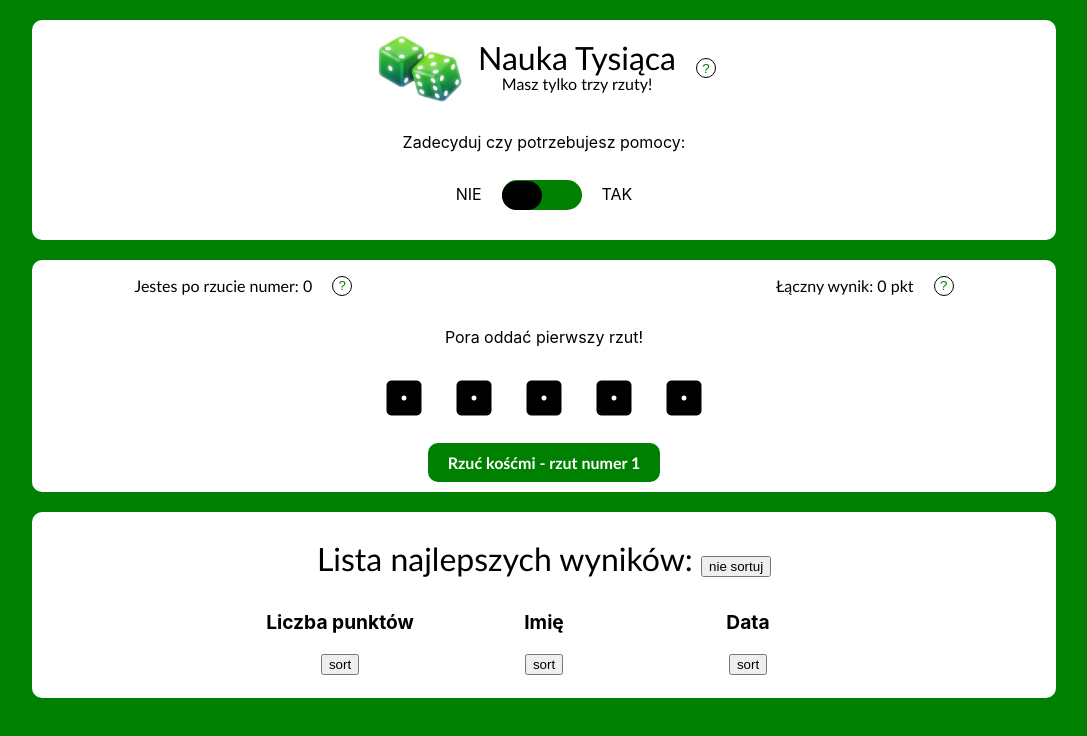
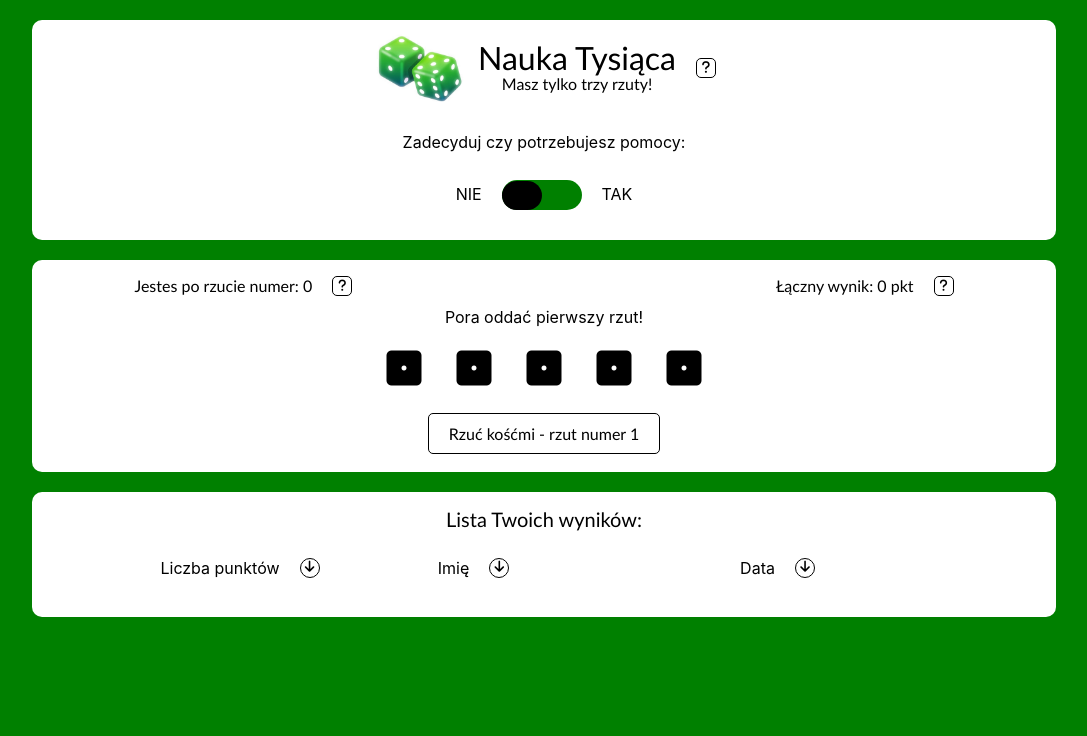
Before and after one commit to SosiKrolWalbrzycha/1000, a React (Create React App) app: page / in a window 1280 px wide. Shown: the top 736 px of the page, without its empty margins (96-1183 px from the left). Built offline with nearby package versions, Linux system fonts and the light colour scheme.

Commit message:
Stylowanie

```diff
--- a/src/App.js
+++ b/src/App.js
@@ -5,6 +5,7 @@ import Content from './content.jsx'
 import Footer from './footer.jsx'
 import Scoreadd from './scoreadd.jsx'
 import Scoreboard from './scoreboard.jsx'
+import { current } from '@reduxjs/toolkit'
 export const DiceContext = React.createContext()
 
 function App() {
@@ -37,7 +38,7 @@ function App() {
 		[0, 0, 0, 0, 0],
 	])
 
-	const [scoreboard, setScoreboard] = useState([])
+	const [scoreboard, setScoreboard] = useState(JSON.parse(localStorage.getItem('1000score')) || [])
 
 	const [support, setSupport] = useState(0)
 
@@ -60,11 +61,24 @@ function App() {
 
 	const adToScoreboard = event => {
 		event.preventDefault();
-		console.log('dodajemy wynik');
+		let scoreInStorage = JSON.parse(localStorage.getItem('1000score')) || [];
+
+
+
+		const currentDate = Date.now();
 		const newScoreBoard = [...scoreboard]
-		newScoreBoard.push([scoreNumber.reduce((accumulator, currentValue) => {
+		const scoreToAd = scoreNumber.reduce((accumulator, currentValue) => {
 			return accumulator + currentValue
-		}, 0), name, 243552844000])
+		}, 0);
+
+		newScoreBoard.push([scoreToAd, name, currentDate])
+		console.log(scoreInStorage);
+
+
+		scoreInStorage.push([scoreToAd, name, currentDate])
+		localStorage.setItem('1000score', JSON.stringify(scoreInStorage) );
+
+
 		setScoreAddVisible(false)
 		setScoreboard(newScoreBoard)
 		resetState()
--- a/src/content.jsx
+++ b/src/content.jsx
@@ -27,8 +27,8 @@ const Content = props => {
 		handleButtonAll,
 		setScoreNumber,
 		resetState,
-		adToScoreboard, showAddScore
-
+		adToScoreboard,
+		showAddScore,
 	} = useContext(DiceContext)
 
 	const markSingleDice = e => {
@@ -142,7 +142,8 @@ const Content = props => {
 
 				checkTheSame(newSupportTeacher[throwNumber])
 			}
-	}}, [cubeScore])
+		}
+	}, [cubeScore])
 
 	const isEqualArray = (a, b) => a.length === b.length && a.every((value, index) => value === b[index])
 
@@ -160,8 +161,6 @@ const Content = props => {
 		message = 'Teraz możesz oddać rzut niezaznaczonymi kośćmi'
 	}
 
-
-
 	return (
 		<div className='diceScore'>
 			<div className='firstLine'>
@@ -172,7 +171,7 @@ const Content = props => {
 						data-tooltip-id='second-tooltip'
 						data-tooltip-html='<div><h3>Numer rzutu</h3><p>Obok widzisz numer rzutu który właśnie wykonałeś. Jesli jesteś po rzucie 0 to aplikacja oczekuje na Twój pierwszy rzut. Pamiętaj masz maksymalnie trzy rzuty.</p></div '
 						data-tooltip-variant='success'>
-						?
+						<i className='fa-solid fa-question'></i>
 					</button>
 					<Tooltip id='second-tooltip' place='bottom-start' className='supportWindow' events={['hover']} />
 				</div>
@@ -189,7 +188,7 @@ const Content = props => {
 						data-tooltip-id='third-tooltip'
 						data-tooltip-html='<div><h3>Łączny wynik</h3><p>Obok widzisz łaczną liczbę punktów, które udało Ci się zgromadzić na zaznaczonych kościach. Aplikacja automatycznie sumuje wyniki wszytskich trzech wykonanych rzutów. Pamiętaj, że wyniki potrójne i większe (poczwórne,popiątne) oraz streety liczą się tylko wtedy gdy sa osiągnięte w jednym rzucie.</p></div '
 						data-tooltip-variant='success'>
-						?
+						<i className='fa-solid fa-question'></i>
 					</button>
 					<Tooltip id='third-tooltip' place='bottom-end' className='supportWindow' events={['hover']} />
 				</div>
@@ -203,7 +202,9 @@ const Content = props => {
 
 				<button
 					className={
-						(throwNumber === 0 || throwNumber === 1 || throwNumber === 2) && scoreNumber[throwNumber - 1] > 0 && markedDices[throwNumber].reduce((accumulator, currentValue) => {
+						(throwNumber === 0 || throwNumber === 1 || throwNumber === 2) &&
+						scoreNumber[throwNumber - 1] > 0 &&
+						markedDices[throwNumber].reduce((accumulator, currentValue) => {
 							return accumulator + currentValue
 						}, 0) < 5
 							? 'throwButton activeButton'
@@ -213,7 +214,8 @@ const Content = props => {
 					Rzuć kośćmi - rzut numer {throwNumber + 1}
 				</button>
 
-				<button onClick={showAddScore}
+				<button
+					onClick={showAddScore}
 					className={
 						throwNumber === 3 && scoreNumber[throwNumber - 1] > 0 ? 'throwButton activeButton' : 'throwButton'
 					}>
@@ -235,10 +237,12 @@ const Content = props => {
 							}, 0)
 							? 'throwButton activeButton'
 							: 'throwButton'
-					} onClick={resetState}>
+					}
+					onClick={resetState}>
 					Jeśli nie zaznaczysz układu będzie fura - kliknij aby zacząć od nowa
 				</button>
-				<button onClick={showAddScore}
+				<button
+					onClick={showAddScore}
 					className={
 						(throwNumber === 1 || throwNumber === 2) &&
 						markedDices[throwNumber].reduce((accumulator, currentValue) => {
--- a/src/content.scss
+++ b/src/content.scss
@@ -11,6 +11,7 @@
 		flex-direction: row;
 		width: 80%;
 		justify-content: space-between;
+		margin-bottom: -20px;
 
 		.line {
 			display: flex;
@@ -24,6 +25,7 @@
 
 		.support {
 			margin-left: 20px;
+			padding-top: 2px;
 			display: flex;
 			align-items: center;
 			justify-content: center;
@@ -31,10 +33,23 @@
 			height: 20px;
 			background-color: #fff;
 			border: 1px solid rgb(0, 0, 0);
-			border-radius: 10px;
+			border-radius: 5px;
 			color: green;
+			transition: background-color .3s;
+			.fa-solid{
+				display: flex;
+				justify-content: center;
+				align-items: center;
+				color: black;
+				font-size: .8rem;
+				transition: color .3s;
+			}
 
 		}
+
+		.support:hover {background-color: rgb(0, 0, 0);
+			.fa-solid{color: white;}
+		border: none;}
 
 		.supportWindow {
 			display: flex;
@@ -42,20 +57,23 @@
 			justify-content: center;
 			width: 300px;
 			background-color: rgb(0, 0, 0);
+
 		}
-		.support:hover {background-color: rgb(177, 255, 177);}
+
 	}
 
 	.dices {
 		display: flex;
 		flex-direction: row;
 		color: rgb(0, 0, 0);
+		margin-top: -10px;
 	}
 
 	.buttons {
 		display: flex;
 		flex-direction: row;
 		justify-content: center;
+		margin-bottom: 8px;
 	}
 
 	.fa-solid {
@@ -71,7 +89,7 @@
 	}
 
 	.active {
-		border: 3px solid rgb(0, 0, 0);
+		border: 1px solid rgb(0, 0, 0);
 		border-radius: 5px;
 	}
 }
@@ -93,7 +111,7 @@
 	height: 20px;
 	background-color: #fff;
 	border: 1px solid rgb(0, 0, 0);
-	border-radius: 10px;
+	border-radius: 5px;
 	color: green;
 
 }
@@ -108,21 +126,20 @@
 
 .throwButton {
 	display: none;
-	background-color: green;
-	color: white;
+	background-color: white;
+	color: black;
 	font-family: 'Gill Sans', 'Gill Sans MT', Calibri, 'Trebuchet MS', sans-serif;
-	font-weight: bolder;
 	font-size: 1rem;
-	border: none;
-	border-radius: 10px;
+	border: 1px solid black;
+	border-radius: 5px;
 	padding: 10px 20px;
 	margin: 10px 10px;
 	transition: background-color 0.3s, color 0.3s;
 }
 
 .throwButton:hover {
-	background-color: rgb(0, 240, 0);
-	color: black;
+	background-color: rgb(0, 0, 0);
+	color: rgb(255, 255, 255);
 }
 
 .activeButton {
--- a/src/navbar.jsx
+++ b/src/navbar.jsx
@@ -55,7 +55,7 @@ const Navbar = () => {
 						data-tooltip-id='my-tooltip'
 						data-tooltip-html='<div><h3>O co chodzi?</h3><p>Oddaję w Twoje ręce aplikację uczącą gry w tysiąca. Zasady tej gry są bardzo proste. Gracz otrzymuje pięć kości i dokonuje pierwszego rzutu za pomocą wszystkich z nich. Ma on prawo do kolejnych rzutów, ale tylko wtedy, gdy posiada jakiś układ wyrzucony za pierwszym razem. Za układy uznaje się: każdą jedynkę lub piątkę, co najmniej trzy takie same oczka i tzw. strita, czyli pięć oczek po kolei. Gracz odkłada (zaznacza) kości które tworzyły układ i może rzucać resztą kości. Grę kończysz gdy wszystkie pięć kostek tworzy układ lub gracz odłożył wszystkie swoje kości (w dowolnych układach). Uzyskany wynik można zapisać w tabeli wyników, przypisanych do tej przeglądarki. Pamiętaj - czasami warto nie zaznaczć kiepskiego układu (np. piątki) aby potem wykorzystać lepiej potencjał pozostałych kości. </p></div '
 						data-tooltip-variant='success'>
-						?
+					<i className='fa-solid fa-question'></i>
 					</button>
 					<Tooltip id='my-tooltip' place='bottom-end' className='supportWindow' events={['hover']} />
 				</div>
--- a/src/navbar.scss
+++ b/src/navbar.scss
@@ -84,6 +84,7 @@
 
 		.support {
 			margin-left: 20px;
+			padding-top: 1px;
 			display: flex;
 			align-items: center;
 			justify-content: center;
@@ -91,8 +92,13 @@
 			height: 20px;
 			background-color: #fff;
 			border: 1px solid rgb(0, 0, 0);
-			border-radius: 10px;
-			color: green;
+			border-radius: 5px;
+			color: rgb(0, 0, 0);
+			background-color: color .3s;
+			.fa-solid{
+				color: black;
+				transition: color .3s;
+			}
 		}
 
 		.supportWindow {
@@ -104,7 +110,11 @@
 		}
 
 		.support:hover {
-			background-color: rgb(177, 255, 177);
+			background-color: rgb(0, 0, 0);
+			.fa-solid{
+				color: rgb(255, 255, 255);
+				transition: color .3s;
+			}
 		}
 	}
 }
--- a/src/scoreboard.jsx
+++ b/src/scoreboard.jsx
@@ -17,7 +17,7 @@ const Scoreboard = () => {
 				<th className='firstcolumn'>
 					<p className='data'>{score[0]} punktów</p>
 				</th>
-				<th className='firstcolumname'>
+				<th className='firstcolumn'>
 					<p className='data'>{score[1]}</p>
 				</th>
 				<th className='firstcolumn'>
@@ -29,23 +29,39 @@ const Scoreboard = () => {
 
 	return (
 		<div className='scores'>
-			<h2>
-				Lista najlepszych wyników: <button onClick={sortNormally}>nie sortuj</button>
-			</h2>
+			<div className='scoreBoardHeader'>
+				<h2>Lista Twoich wyników:</h2>
+
+			</div>
 
 			<table>
 				<thead>
-					<tr>
-						<th className='firstcolumn'>
-							<p className='title'>Liczba punktów</p> <button onClick={sortByPoints}>sort</button>
+					<tr className='firstcolumname'>
+						<th>
+							<div>
+								<p className='title'>Liczba punktów</p>
+								<button className='sortBtn' onClick={sortByPoints}>
+									<i class='fa-solid fa-arrow-down'></i>
+								</button>
+							</div>
 						</th>
-						<th className='firstcolumn'>
-							<p className='title'>Imię</p>
-							<button onClick={sortByName}>sort</button>
+						<th className='firstcolumname'>
+							<div>
+								<p className='title'>Imię</p>
+								<button className='sortBtn' onClick={sortByName}>
+									<i class='fa-solid fa-arrow-down'></i>
+								</button>
+							</div>
 						</th>
-						<th className='firstcolumn'>
-							<p className='title'>Data</p>
-							<button onClick={sortByDate}>sort</button>
+						<th className='firstcolumname'>
+							{' '}
+							<div>
+								<p className='title'>Data</p>
+
+								<button className='sortBtn' onClick={sortByDate}>
+									<i class='fa-solid fa-arrow-down'></i>
+								</button>
+							</div>
 						</th>
 					</tr>
 				</thead>
--- a/src/scoreboard.scss
+++ b/src/scoreboard.scss
@@ -1,5 +1,6 @@
 .scores {
 	display: flex;
+	flex-direction: column;
 	margin-top: 20px;
 	flex-direction: column;
 	align-items: center;
@@ -8,33 +9,82 @@
 	padding-bottom: 20px;
 	margin-bottom: 20px;
 
+	.scoreBoardHeader {
+		display: flex;
+		flex-direction: column;
+		align-items: center;
+		justify-content: space-around;
+
+		.nonSortBtn {
+			height: 20px;
+			background-color: #fff;
+			border: 1px solid black;
+			border-radius: 10px;
+			display: flex;
+			justify-content: center;
+			align-items: center;
+			width: 100px;
+			height: 20px;
+		}
 
 		h2 {
-		font-size: 2rem;
+			text-align: center;
+			line-height: 20px;
+			font-size: 20px;
 			font-family: 'Gill Sans', 'Gill Sans MT', Calibri, 'Trebuchet MS', sans-serif;
 			font-weight: lighter;
 
 			margin-bottom: 10px;
 		}
+	}
 
-	.firstcolumn, .firstcolumname {
-		width: 200px;
-		.title{
-			font-size: 1.2rem;
-			font-weight: bold;
+	.firstcolumname {
+		width: 300px;
+		th {
+			div {
+				display: flex;
+				justify-content: center;
+				align-items: center;
+				.sortBtn {
+					margin-left: 20px;
+					display: flex;
+					justify-content: center;
+					align-items: center;
+					height: 20px;
+					width: 20px;
+					border-radius: 10px;
+					background-color: white;
+					border: 1px solid black;
+					transition: background-color .3s;
+
+					.fa-solid {
+						font-size: 0.8rem;
+						color: black;
+						transition: color .3s;
 					}
-		.data{
+				}
+				.sortBtn:hover {
+					background-color: rgb(0, 0, 0);
+
+					.fa-solid {
+						font-size: 0.8rem;
+						color: white;
+					}
+				}
+				.title {
 					font-size: 1rem;
 					font-weight: lighter;
 				}
 			}
-
-	.firstcolumname{
-		width: 300px;
 		}
 	}
-
-
+	.firstcolumn {
+		.data {
+			font-size: 0.9rem;
+			font-weight: lighter;
+		}
+	}
+}
 
 @media (min-width: 576px) {
 	.scores {
```
Lines whose indentation alone changed are shown as unchanged.
